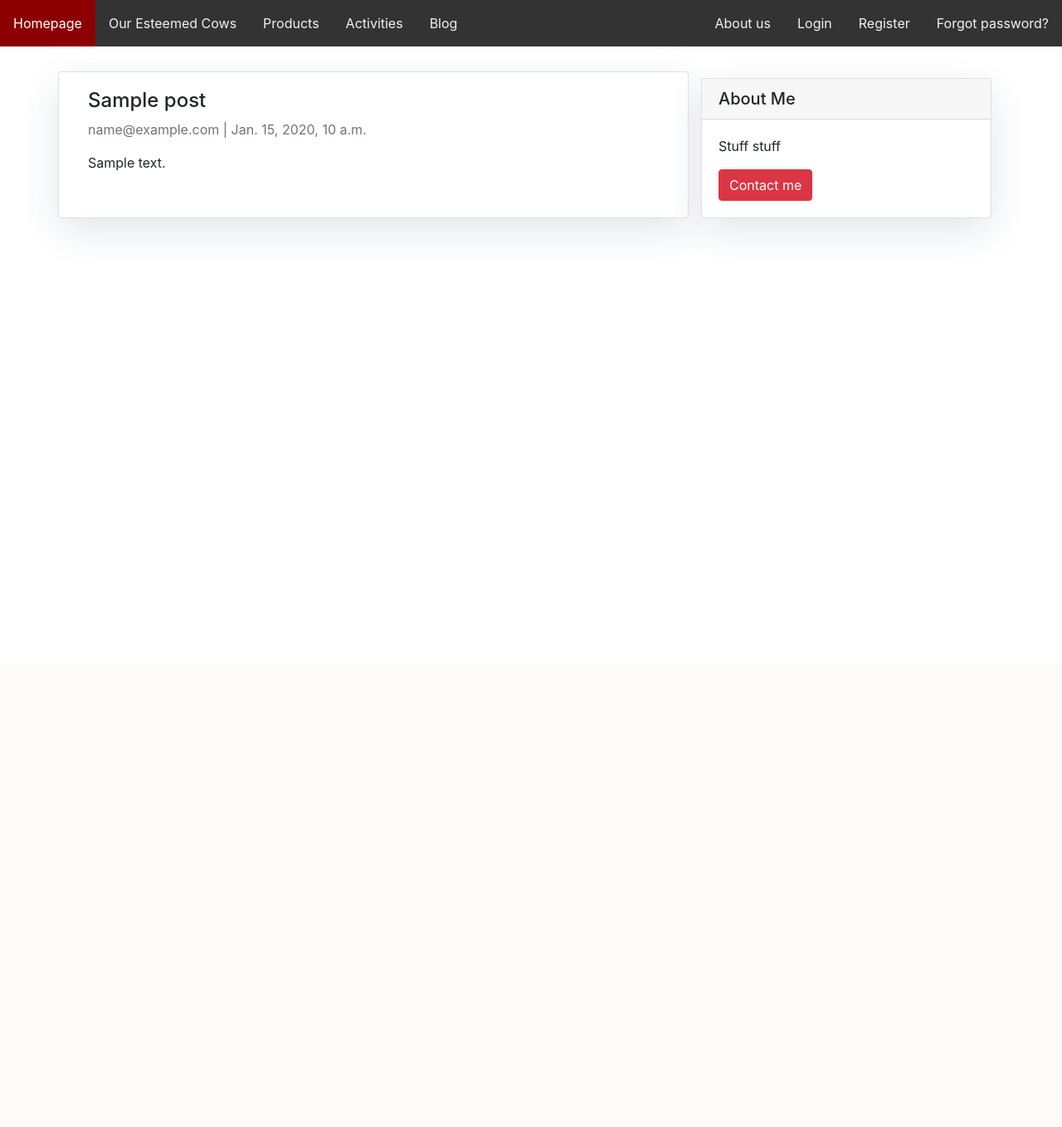
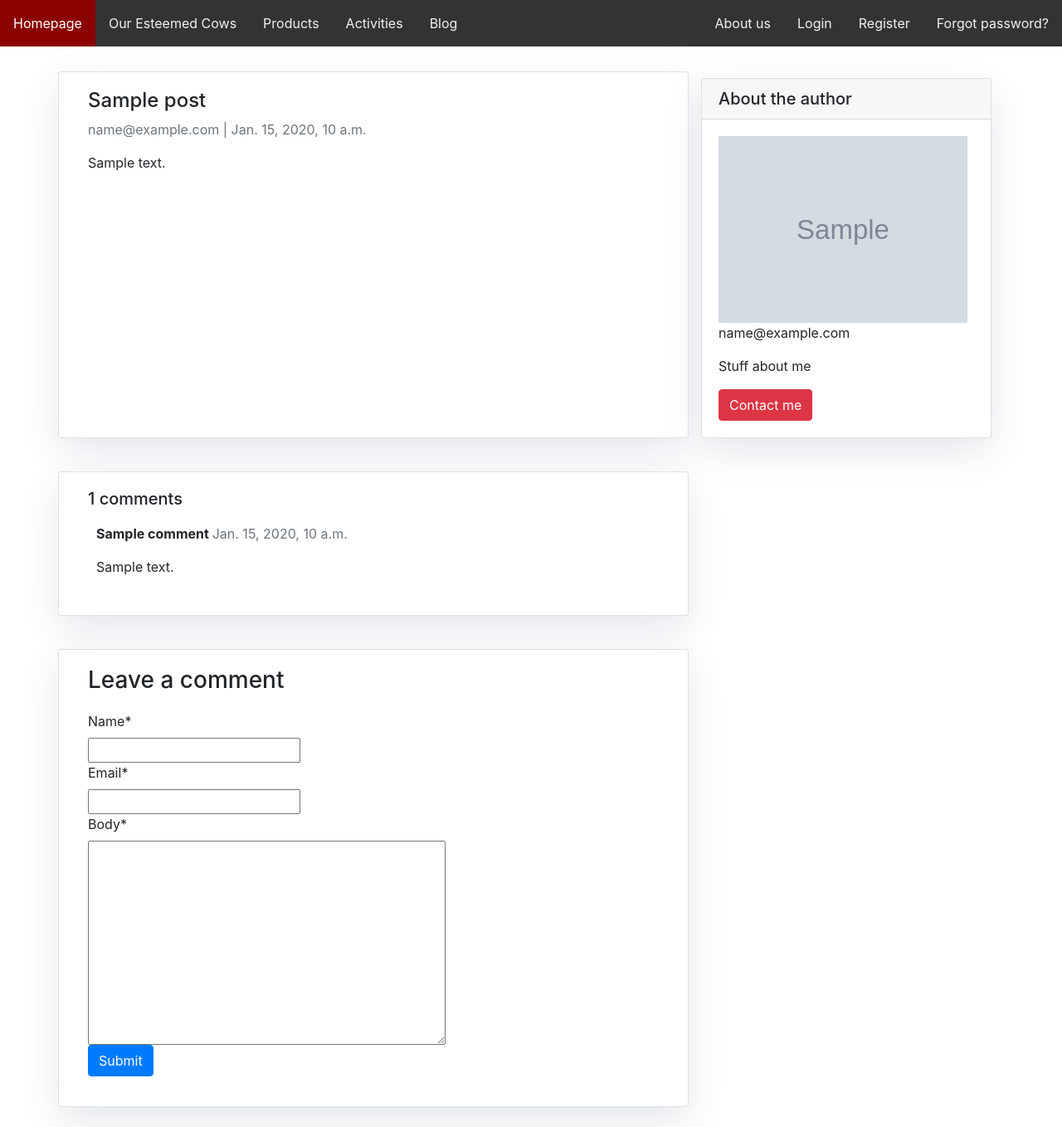
Before and after one commit to AlexandruFlorea/moonlit_farm, a Django app: a page that uses blogs/templates/blogs/sidebar.html in a window 1280 px wide. Shown: the whole page at 83% size. Before the commit the page ends 278 px from the top, so only its background shows below. Run offline with Django 3.2, Linux system fonts and the light colour scheme; tables that the repository leaves empty hold one stand-in row (values such as "Sample post"); grey boxes marked "Sample" are stand-in pictures; some libraries are stand-ins or nearby versions.

Commit message:
Added Comment section to blogs

```diff
--- a/blogs/forms.py
+++ b/blogs/forms.py
@@ -1,2 +1,18 @@
-from django.forms import ModelForm
-from blogs.models import Post
+from django import forms
+from blogs.models import Post, Comment
+
+
+class PostForm(forms.ModelForm):
+    class Meta:
+        model = Post
+        fields = ['title', 'content', 'status']
+        widgets = {
+            'title': forms.TextInput(attrs={'size': '100'}),
+            'content': forms.Textarea(attrs={'cols': '145'})
+        }
+
+
+class CommentForm(forms.ModelForm):
+    class Meta:
+        model = Comment
+        fields = ['name', 'email', 'body']
--- a/blogs/models.py
+++ b/blogs/models.py
@@ -29,3 +29,18 @@ class Post(models.Model):
 
     def get_absolute_url(self):
         return reverse('blogs:post_detail', kwargs={'slug': str(self.slug)})
+
+
+class Comment(models.Model):
+    post = models.ForeignKey(Post, on_delete=models.CASCADE, related_name='comments')
+    name = models.CharField(max_length=100)
+    email = models.EmailField()
+    body = models.TextField()
+    created_on = models.DateTimeField(auto_now_add=True)
+    active = models.BooleanField(default=False)
+
+    class Meta:
+        ordering = ['-created_on']
+
+    def __str__(self):
+        return 'Comment {} by {}'.format(self.body, self.name)
--- a/blogs/templates/blogs/post_detail.html
+++ b/blogs/templates/blogs/post_detail.html
@@ -1,4 +1,5 @@
 {% extends 'base.html' %}
+{% load crispy_forms_tags %}
 
 {% block content %}
 <div class="main">
@@ -16,6 +17,41 @@
                 </div>
             </div>
                     {% block sidebar %} {% include 'blogs/sidebar.html' %} {% endblock sidebar %}
+            <div class="col-md-8 card mb-4  mt-3 ">
+                <div class="card-body">
+                    <!-- comments -->
+                    <h5>{{ comments.count }} comments</h5>
+
+                    {% for comment in comments %}
+                        <div class="comments" style="padding: 10px;">
+                            <p class="font-weight-bold">
+                                {{ comment.name }}
+                                <span class=" text-muted font-weight-normal">
+                                    {{ comment.created_on }}
+                                </span>
+                            </p>
+                            {{ comment.body | linebreaks }}
+                        </div>
+                    {% endfor %}
+                </div>
+            </div>
+            <div class="col-md-8 card mb-4  mt-3 ">
+                <div class="card-body">
+                    {% if new_comment %}
+                        <div class="alert alert-success" role="alert">
+                            Your comment is awaiting moderation.
+                        </div>
+                    {% else %}
+                        <h3>Leave a comment</h3>
+                        <form method="post" style="margin-top: 1.3em;">
+                            {{ comment_form | crispy }}
+                            {% csrf_token %}
+                            <button type="submit" class="btn btn-primary">Submit</button>
+                        </form>
+                    {% endif %}
+                </div>
+            </div>
+
         </div>
 
     </div>
--- a/blogs/templates/blogs/post_list.html
+++ b/blogs/templates/blogs/post_list.html
@@ -35,9 +35,7 @@
             </div>
             {% endfor %}
         </div>
-        {% block sidebar %}
-            {% include 'blogs/sidebar.html' %}
-        {% endblock sidebar %}
+
     </div>
 </div>
 {% endblock %}
--- a/blogs/templates/blogs/sidebar.html
+++ b/blogs/templates/blogs/sidebar.html
@@ -10,9 +10,11 @@
 <!-- Sidebar Widgets Column -->
 <div class="col-md-4 float-right ">
     <div class="card my-4">
-            <h5 class="card-header">About Me</h5>
+            <h5 class="card-header">About the author</h5>
         <div class="card-body">
-            <p class="card-text">Stuff stuff</p>
+            <img src="{{ post.author.profile.image_url }}" width="300px"  alt="profile image">
+            <p class="card-text">{{ post.author }}</p>
+            <p class="card-text">Stuff about me</p>
             <a href="#"
                class="btn btn-danger">Contact me</a>
         </div>
--- a/blogs/urls.py
+++ b/blogs/urls.py
@@ -1,5 +1,5 @@
 from django.urls import path
-from blogs.views import PostList, PostDetails, PostCreateView, PostUpdateView, PostDeleteView
+from blogs.views import PostList, PostCreateView, PostUpdateView, PostDeleteView, post_detail
 from blogs.feeds import LatestPostsFeed
 
 
@@ -10,8 +10,7 @@ urlpatterns = [
     path('create/', PostCreateView.as_view(), name='create'),  # this must be before 'details'
     path('<slug:slug>/update/', PostUpdateView.as_view(), name='update'),
     path('<slug:slug>/delete/', PostDeleteView.as_view(), name='delete'),
-    path('<slug:slug>/', PostDetails.as_view(), name='post_detail'),
+    path('<slug:slug>/', post_detail, name='post_detail'),
     path('feed/rss/', LatestPostsFeed(), name='post_feed'),
 
-
 ]
--- a/blogs/views.py
+++ b/blogs/views.py
@@ -1,7 +1,9 @@
 from django.views.generic import ListView, DetailView, CreateView, UpdateView, DeleteView
 from django.urls import reverse_lazy
 from django.utils.text import slugify
-from blogs.models import Post
+from django.shortcuts import get_object_or_404, render
+from blogs.models import Post, Comment
+from blogs.forms import PostForm, CommentForm
 
 
 class PostList(ListView):
@@ -15,17 +17,14 @@ class PostDetails(DetailView):
 
 
 class PostCreateView(CreateView):
+    form_class = PostForm
     model = Post
-    fields = ['title', 'content', 'status']
     template_name = 'blogs/post_create_form.html'
 
     def form_valid(self, form):
         form.instance.author = self.request.user
         form.instance.slug = slugify(form.instance.title)
         return super().form_valid(form)
-
-
-
 
 
 class PostUpdateView(UpdateView):
@@ -38,3 +37,29 @@ class PostDeleteView(DeleteView):
     model = Post
     template_name = 'blogs/post_confirm_delete.html'
     success_url = reverse_lazy('blogs:all')  # We have to use reverse_lazy() instead of reverse(), as the urls are not loaded when the file is imported.
+
+
+def post_detail(request, slug):
+    template_name = 'blogs/post_detail.html'
+    post = get_object_or_404(Post, slug=slug)
+    comments = post.comments.filter(active=True)
+    new_comment = None
+    # Comment posted
+    if request.method == 'POST':
+        comment_form = CommentForm(data=request.POST)
+        if comment_form.is_valid():
+            # Create object but don't save it to the db yet
+            new_comment = comment_form.save(commit=False)
+            # Assign the current post to the comment
+            new_comment.post = post
+            # Save the comment to the database
+            new_comment.save()
+    else:
+         comment_form = CommentForm()
+
+    return render(request, template_name, {
+        'post': post,
+        'comments': comments,
+        'new_comment': new_comment,
+        'comment_form': comment_form,
+    })
```
Also changed, not shown: blogs/admin.py (+17 -2 lines), blogs/migrations/0002_comment.py (added).
